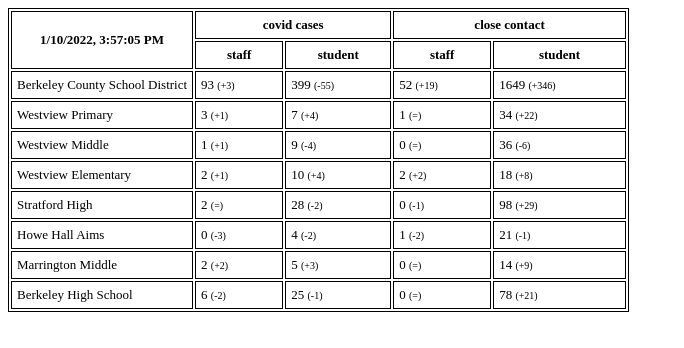
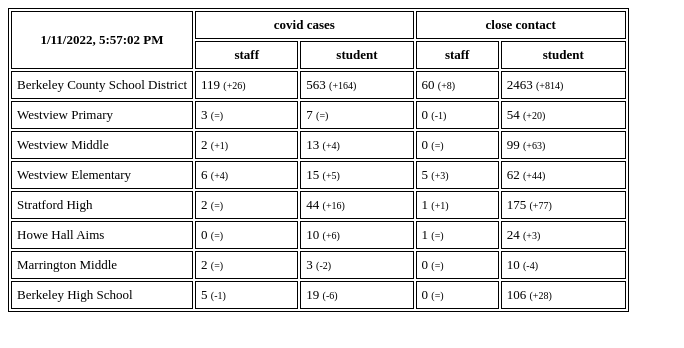
Before and after one commit to renolc/bcsd-covid-stats, a website: page index.html in a window 1280 px wide. Shown: the whole page, without its empty margins (0-684 px from the left). Drawn offline with Linux system fonts and the light colour scheme.

Commit message:
updating stats

```diff
--- a/index.html
+++ b/index.html
@@ -17,7 +17,7 @@
     <body>
       <table>
         <tr>
-          <th rowspan="2" width="30%">1/10/2022, 3:57:05 PM</th>
+          <th rowspan="2" width="30%">1/11/2022, 5:57:02 PM</th>
           <th colspan="2">covid cases</th>
           <th colspan="2">close contact</th>
         </tr>
@@ -30,66 +30,66 @@
 
               <tr>
                 <td>Berkeley County School District</td>
-                <td>93 <span class="diff">(+3)</span></td>
-                <td>399 <span class="diff">(-55)</span></td>
-                <td>52 <span class="diff">(+19)</span></td>
-                <td>1649 <span class="diff">(+346)</span></td>
+                <td>119 <span class="diff">(+26)</span></td>
+                <td>563 <span class="diff">(+164)</span></td>
+                <td>60 <span class="diff">(+8)</span></td>
+                <td>2463 <span class="diff">(+814)</span></td>
               </tr>
 
               <tr>
                 <td>Westview Primary</td>
-                <td>3 <span class="diff">(+1)</span></td>
-                <td>7 <span class="diff">(+4)</span></td>
-                <td>1 <span class="diff">(=)</span></td>
-                <td>34 <span class="diff">(+22)</span></td>
+                <td>3 <span class="diff">(=)</span></td>
+                <td>7 <span class="diff">(=)</span></td>
+                <td>0 <span class="diff">(-1)</span></td>
+                <td>54 <span class="diff">(+20)</span></td>
               </tr>
 
               <tr>
                 <td>Westview Middle</td>
-                <td>1 <span class="diff">(+1)</span></td>
-                <td>9 <span class="diff">(-4)</span></td>
+                <td>2 <span class="diff">(+1)</span></td>
+                <td>13 <span class="diff">(+4)</span></td>
                 <td>0 <span class="diff">(=)</span></td>
-                <td>36 <span class="diff">(-6)</span></td>
+                <td>99 <span class="diff">(+63)</span></td>
               </tr>
 
               <tr>
                 <td>Westview Elementary</td>
-                <td>2 <span class="diff">(+1)</span></td>
-                <td>10 <span class="diff">(+4)</span></td>
-                <td>2 <span class="diff">(+2)</span></td>
-                <td>18 <span class="diff">(+8)</span></td>
+                <td>6 <span class="diff">(+4)</span></td>
+                <td>15 <span class="diff">(+5)</span></td>
+                <td>5 <span class="diff">(+3)</span></td>
+                <td>62 <span class="diff">(+44)</span></td>
               </tr>
 
               <tr>
                 <td>Stratford High</td>
                 <td>2 <span class="diff">(=)</span></td>
-                <td>28 <span class="diff">(-2)</span></td>
-                <td>0 <span class="diff">(-1)</span></td>
-                <td>98 <span class="diff">(+29)</span></td>
+                <td>44 <span class="diff">(+16)</span></td>
+                <td>1 <span class="diff">(+1)</span></td>
+                <td>175 <span class="diff">(+77)</span></td>
               </tr>
 
               <tr>
                 <td>Howe Hall Aims</td>
-                <td>0 <span class="diff">(-3)</span></td>
-                <td>4 <span class="diff">(-2)</span></td>
-                <td>1 <span class="diff">(-2)</span></td>
-                <td>21 <span class="diff">(-1)</span></td>
+                <td>0 <span class="diff">(=)</span></td>
+                <td>10 <span class="diff">(+6)</span></td>
+                <td>1 <span class="diff">(=)</span></td>
+                <td>24 <span class="diff">(+3)</span></td>
               </tr>
 
               <tr>
                 <td>Marrington Middle</td>
-                <td>2 <span class="diff">(+2)</span></td>
-                <td>5 <span class="diff">(+3)</span></td>
+                <td>2 <span class="diff">(=)</span></td>
+                <td>3 <span class="diff">(-2)</span></td>
                 <td>0 <span class="diff">(=)</span></td>
-                <td>14 <span class="diff">(+9)</span></td>
+                <td>10 <span class="diff">(-4)</span></td>
               </tr>
 
               <tr>
                 <td>Berkeley High School</td>
-                <td>6 <span class="diff">(-2)</span></td>
-                <td>25 <span class="diff">(-1)</span></td>
+                <td>5 <span class="diff">(-1)</span></td>
+                <td>19 <span class="diff">(-6)</span></td>
                 <td>0 <span class="diff">(=)</span></td>
-                <td>78 <span class="diff">(+21)</span></td>
+                <td>106 <span class="diff">(+28)</span></td>
               </tr>
 
       </table>
--- a/last.json
+++ b/last.json
@@ -1 +1 @@
-{"updated":"01/10/2022 15:57:05","data":{"Berkeley County School District":{"school":"Berkeley County School District","staffCovid":93,"studentCovid":399,"staffClose":52,"studentClose":1649,"updated":"01/10/2022 15:57:05"},"Westview Primary":{"school":"Westview Primary","staffCovid":3,"studentCovid":7,"staffClose":1,"studentClose":34,"updated":"01/10/2022 15:57:05"},"Westview Middle":{"school":"Westview Middle","staffCovid":1,"studentCovid":9,"staffClose":0,"studentClose":36,"updated":"01/10/2022 15:57:05"},"Westview Elementary":{"school":"Westview Elementary","staffCovid":2,"studentCovid":10,"staffClose":2,"studentClose":18,"updated":"01/10/2022 15:57:05"},"Stratford High":{"school":"Stratford High","staffCovid":2,"studentCovid":28,"staffClose":0,"studentClose":98,"updated":"01/10/2022 15:57:05"},"Howe Hall Aims":{"school":"Howe Hall Aims","staffCovid":0,"studentCovid":4,"staffClose":1,"studentClose":21,"updated":"01/10/2022 15:57:05"},"Marrington Middle":{"school":"Marrington Middle","staffCovid":2,"studentCovid":5,"staffClose":0,"studentClose":14,"updated":"01/10/2022 15:57:05"},"Berkeley High School":{"school":"Berkeley High School","staffCovid":6,"studentCovid":25,"staffClose":0,"studentClose":78,"updated":"01/10/2022 15:57:05"}}}
+{"updated":"01/11/2022 17:57:02","data":{"Berkeley County School District":{"school":"Berkeley County School District","staffCovid":119,"studentCovid":563,"staffClose":60,"studentClose":2463,"updated":"01/11/2022 17:57:02"},"Westview Primary":{"school":"Westview Primary","staffCovid":3,"studentCovid":7,"staffClose":0,"studentClose":54,"updated":"01/11/2022 17:57:02"},"Westview Middle":{"school":"Westview Middle","staffCovid":2,"studentCovid":13,"staffClose":0,"studentClose":99,"updated":"01/11/2022 17:57:02"},"Westview Elementary":{"school":"Westview Elementary","staffCovid":6,"studentCovid":15,"staffClose":5,"studentClose":62,"updated":"01/11/2022 17:57:02"},"Stratford High":{"school":"Stratford High","staffCovid":2,"studentCovid":44,"staffClose":1,"studentClose":175,"updated":"01/11/2022 17:57:02"},"Howe Hall Aims":{"school":"Howe Hall Aims","staffCovid":0,"studentCovid":10,"staffClose":1,"studentClose":24,"updated":"01/11/2022 17:57:02"},"Marrington Middle":{"school":"Marrington Middle","staffCovid":2,"studentCovid":3,"staffClose":0,"studentClose":10,"updated":"01/11/2022 17:57:02"},"Berkeley High School":{"school":"Berkeley High School","staffCovid":5,"studentCovid":19,"staffClose":0,"studentClose":106,"updated":"01/11/2022 17:57:02"}}}
```
